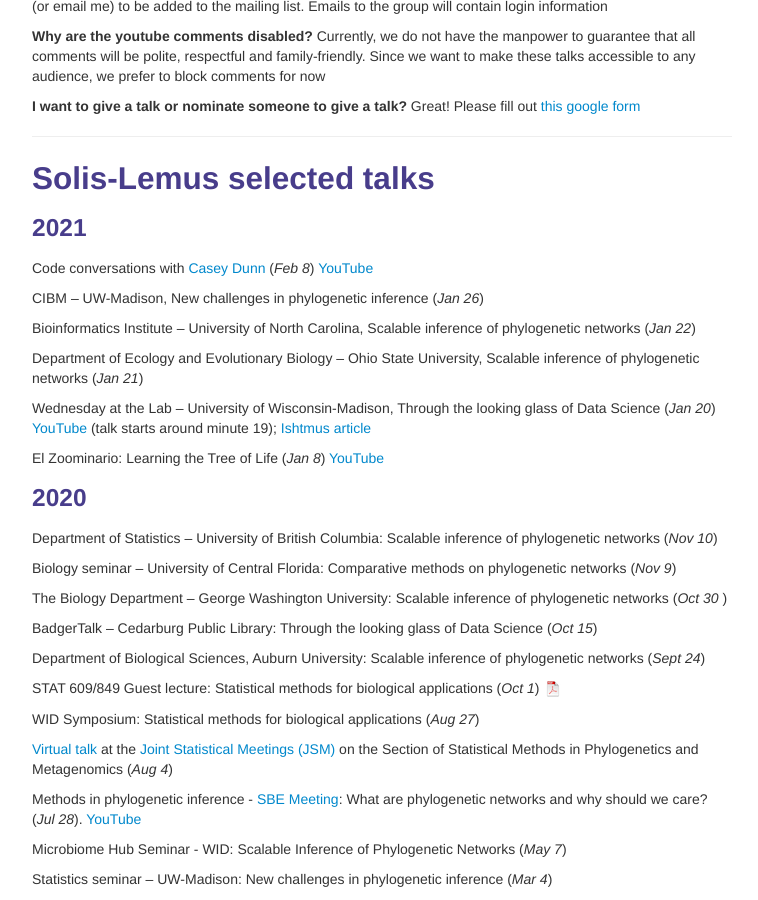
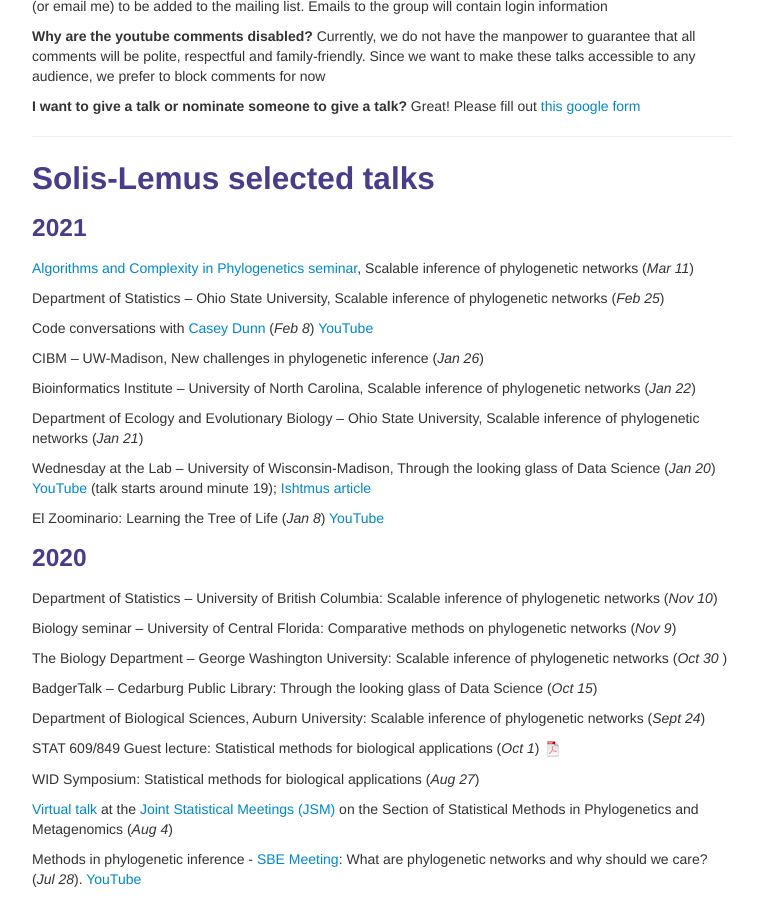
Before and after one commit to solislemuslab/solislemuslab.github.io, a Jekyll site: the page built from pages/talks.md, in a window 1280 px wide and 900 px high, scrolled down 478 px. Shown: the whole window, without its empty margins (258-1016 px from the left). Built offline with Jekyll 4.4.1, drawn with Linux system fonts in a browser that asks for light colours.

Commit message:
added mar 11 talk

```diff
--- a/pages/talks.md
+++ b/pages/talks.md
@@ -38,6 +38,10 @@ Great! Please fill out [this google form](https://forms.gle/1kpZE1XrKe9YS9cHA)
 ## <a name="talks"></a>Solis-Lemus selected talks
 
 ### 2021
+
+[Algorithms and Complexity in Phylogenetics seminar](https://simonelinz.wordpress.com/online-seminar/), Scalable inference of phylogenetic networks (_Mar 11_)
+
+Department of Statistics – Ohio State University, Scalable inference of phylogenetic networks (_Feb 25_)
 
 Code conversations with [Casey Dunn](http://dunnlab.org/) (_Feb 8_) [YouTube](https://www.youtube.com/watch?v=Byhc0tksgSk)
 
```
